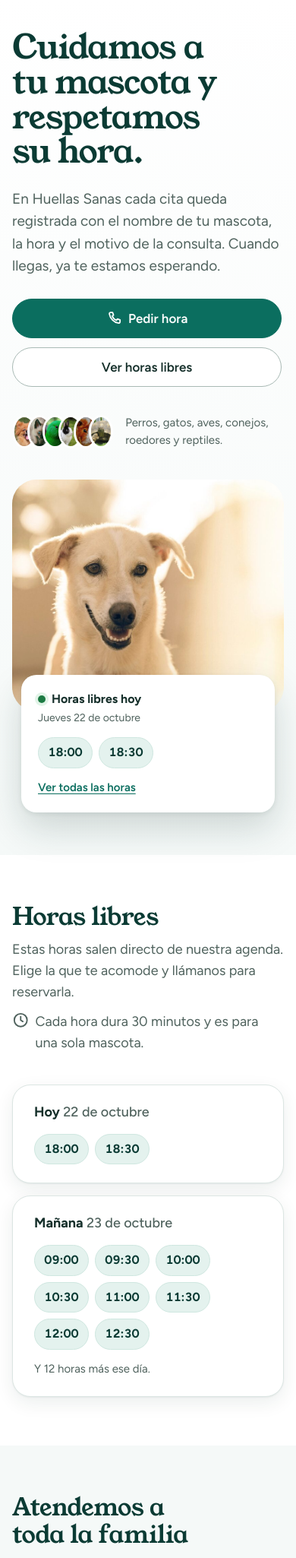
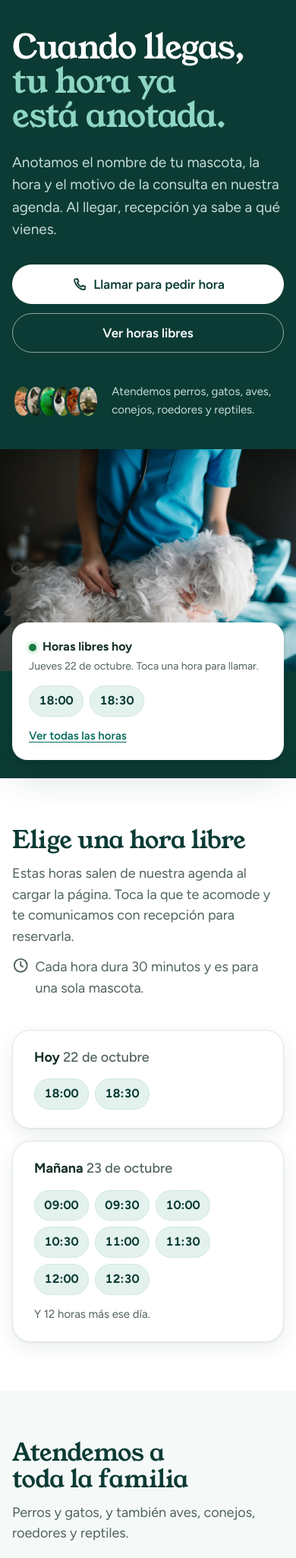
Before and after one commit to OsvaDev-HUB/Actividad-Obligatoria-Programacion-Backed, a Django app: page / in a window 390 px wide. Shown: the part 109-2159 px from the top of the page at 76% size. Run offline with Django 5.2, Linux system fonts and the light colour scheme; tables that the repository leaves empty hold one stand-in row (values such as "Sample post").

Commit message:
feat: Se mejora la portada con foto de veterinaria, horas que llaman al tocarlas y proxima cita en la agenda

```diff
--- a/clinica/static/clinica/css/estilos.css
+++ b/clinica/static/clinica/css/estilos.css
@@ -271,6 +271,18 @@ a:hover {
     color: var(--verde-oscuro);
 }
 
+.boton--contorno {
+    border-color: rgba(255, 255, 255, 0.55);
+    background: transparent;
+    color: var(--blanco);
+}
+
+.boton--contorno:hover {
+    border-color: var(--blanco);
+    background: rgba(255, 255, 255, 0.08);
+    color: var(--blanco);
+}
+
 .boton--grande {
     min-height: 3.25rem;
     padding: 0.875rem 1.75rem;
@@ -1178,36 +1264,41 @@ textarea:focus-visible {
     color: var(--verde);
 }
 
-/* Portada */
+/* Portada: campo verde oscuro a la izquierda y foto a sangre a la derecha */
 .portada {
-    padding: 4.5rem 0 5.5rem;
-    background: linear-gradient(180deg, var(--blanco) 0%, var(--fondo) 100%);
-}
-
-.portada .envoltura {
-    display: grid;
-    grid-template-columns: minmax(0, 1.05fr) minmax(0, 1fr);
-    gap: 4rem;
-    align-items: center;
+    display: grid;
+    grid-template-columns: minmax(0, 1fr) minmax(0, 1fr);
+    min-height: min(46rem, calc(100vh - 7.5rem));
+    background: var(--verde-oscuro);
+    color: var(--blanco);
 }
 
 .portada__texto {
     display: grid;
+    align-content: center;
     gap: 1.5rem;
     justify-items: start;
+    /* El texto se alinea con el contenedor de las demás secciones */
+    padding: 4rem 3.5rem 4rem max(1rem, calc((100vw - var(--ancho)) / 2));
 }
 
 .portada h1 {
-    max-width: 13ch;
-    color: var(--verde-oscuro);
-    font-size: clamp(2.75rem, 5.4vw, 4.75rem);
-    line-height: 1.04;
+    max-width: 12ch;
+    color: var(--blanco);
+    font-size: clamp(2.75rem, 5.6vw, 5rem);
+    line-height: 1.02;
     letter-spacing: -0.02em;
 }
 
+/* La parte del titular que importa, en menta y en su propia línea */
+.destacado {
+    display: block;
+    color: #8fd6c2;
+}
+
 .portada__bajada {
-    max-width: 44ch;
-    color: var(--tinta-suave);
+    max-width: 42ch;
+    color: #c4ddd6;
     font-size: 1.1875rem;
 }
 
@@ -1215,7 +1306,11 @@ textarea:focus-visible {
     display: flex;
     flex-wrap: wrap;
     gap: 0.75rem;
-    margin-top: 0.25rem;
+    margin-top: 0.5rem;
+}
+
+.portada :focus-visible {
+    outline-color: var(--blanco);
 }
 
 /* Fotos pequeñas superpuestas de las especies */
@@ -1223,8 +1318,8 @@ textarea:focus-visible {
     display: flex;
     align-items: center;
     gap: 1rem;
-    margin-top: 0.75rem;
-    color: var(--tinta-suave);
+    margin-top: 1rem;
+    color: #c4ddd6;
     font-size: 0.9375rem;
 }
 
@@ -1242,43 +1337,33 @@ textarea:focus-visible {
 .especies-mini img {
     width: 2.75rem;
     height: 2.75rem;
-    border: 3px solid var(--blanco);
+    border: 3px solid var(--verde-oscuro);
     border-radius: 50%;
     object-fit: cover;
 }
 
 .portada__visual {
     position: relative;
-    padding: 0 0 2.5rem 2.5rem;
-}
-
-/* Forma menta detrás de la foto */
-.portada__visual::before {
-    content: "";
+    min-height: 28rem;
+}
+
+.portada__foto {
     position: absolute;
-    top: 2.5rem;
-    right: -1.5rem;
-    bottom: 0;
-    left: 0;
-    border-radius: 40px;
-    background: var(--menta);
-}
-
-.portada__foto {
-    position: relative;
+    inset: 0;
     width: 100%;
-    aspect-ratio: 1 / 1;
-    border-radius: 32px;
+    height: 100%;
     object-fit: cover;
-    object-position: 30% center;
+    object-position: 45% center;
 }
 
 /* Tarjeta flotante con las horas libres de hoy */
 .disponible {
     position: absolute;
-    bottom: 0;
-    left: 0;
-    width: min(23rem, 85%);
+    bottom: 2.5rem;
+    left: -3rem;
+    z-index: 1;
+    width: min(24rem, 85%);
+    color: var(--tinta);
     padding: 1.25rem 1.375rem;
     border-radius: 20px;
     background: var(--blanco);
@@ -1329,6 +1414,7 @@ textarea:focus-visible {
 }
 
 .ficha-hora {
+    display: inline-block;
     min-width: 4.5rem;
     padding: 0.4375rem 0.75rem;
     border: 1.5px solid var(--menta-fuerte);
@@ -1652,28 +1761,76 @@ textarea:focus-visible {
 }
 
 @media (max-width: 860px) {
+    /* Portada en una columna: texto arriba y foto abajo con la tarjeta encima */
     .portada {
-        padding: 2.5rem 0 3.5rem;
-    }
-
-    .portada .envoltura,
+        grid-template-columns: 1fr;
+        min-height: 0;
+    }
+
+    .portada__texto {
+        padding: 2.5rem 1rem 2.5rem;
+    }
+
+    .portada__visual {
+        min-height: 0;
+        padding-bottom: 1.5rem;
+    }
+
+    .portada__foto {
+        position: static;
+        height: auto;
+        aspect-ratio: 4 / 3;
+    }
+
+    .disponible {
+        position: relative;
+        bottom: auto;
+        left: auto;
+        width: auto;
+        margin: -4rem 1rem 0;
+    }
+
     .horas,
     .registro {
         grid-template-columns: 1fr;
         gap: 2.5rem;
     }
 
-    .portada__visual {
-        padding: 0 0 2rem 1rem;
-    }
-
-    .portada__visual::before {
-        right: -1rem;
-    }
-
-    .galeria,
+    .galeria {
+        grid-template-columns: 1fr 1fr;
+    }
+
+    /* Pasos en columna: la línea pasa a ser vertical */
     .pasos {
-        grid-template-columns: 1fr 1fr;
+        grid-template-columns: 1fr;
+        gap: 2rem;
+    }
+
+    .pasos::before {
+        top: 0;
+        bottom: 0;
+        left: 1.6875rem;
+        width: 2px;
+        height: auto;
+    }
+
+    .pasos li {
+        padding-left: 4.75rem;
+    }
+
+    .pasos li::before {
+        position: absolute;
+        top: -0.375rem;
+        left: 0;
+        margin: 0;
+    }
+
+    .proxima {
+        grid-template-columns: auto minmax(0, 1fr);
+    }
+
+    .proxima form {
+        grid-column: 1 / -1;
     }
 
     .seccion {
@@ -1866,22 +2022,8 @@ textarea:focus-visible {
         font-size: 0.875rem;
     }
 
-    .portada__visual {
-        padding: 0;
-    }
-
-    .portada__visual::before {
-        display: none;
-    }
-
-    .portada__foto {
-        aspect-ratio: 4 / 3.4;
-    }
-
-    .disponible {
-        position: relative;
-        width: auto;
-        margin: -3rem 0.75rem 0;
+    .proxima__hora {
+        font-size: 2.25rem;
     }
 
     .llamado__caja .boton {
--- a/clinica/templates/clinica/inicio.html
+++ b/clinica/templates/clinica/inicio.html
@@ -45,16 +45,16 @@
 {% endblock %}
 
 {% block contenido %}
+{# Portada: campo verde oscuro con la foto a sangre hacia la derecha #}
 <section class="portada">
-    <div class="envoltura">
     <div class="portada__texto">
-            <h1>Cuidamos a tu mascota y respetamos su hora.</h1>
-            <p class="portada__bajada">En Huellas Sanas cada cita queda registrada con el nombre de tu mascota, la hora y el motivo de la consulta. Cuando llegas, ya te estamos esperando.</p>
+        <h1>Cuando llegas, <span class="destacado">tu hora ya está anotada.</span></h1>
+        <p class="portada__bajada">Anotamos el nombre de tu mascota, la hora y el motivo de la consulta en nuestra agenda. Al llegar, recepción ya sabe a qué vienes.</p>
         <div class="portada__botones">
-                <a class="boton boton--principal boton--grande" href="{{ contacto.telefono_enlace }}">
-                    {% include "clinica/icono.html" with nombre="telefono" %}Pedir hora
+            <a class="boton boton--blanco boton--grande" href="{{ contacto.telefono_enlace }}">
+                {% include "clinica/icono.html" with nombre="telefono" %}Llamar para pedir hora
             </a>
-                <a class="boton boton--grande" href="#horas">Ver horas libres</a>
+            <a class="boton boton--contorno boton--grande" href="#horas">Ver horas libres</a>
         </div>
         <div class="especies-mini">
             <ul aria-hidden="true">
@@ -62,21 +62,23 @@
                 <li><img src="{% with 'clinica/img/especie-'|add:valor|add:'.jpg' as ruta %}{% static ruta %}{% endwith %}" alt="" width="44" height="44"></li>
                 {% endfor %}
             </ul>
-                <p>Perros, gatos, aves, conejos, roedores y reptiles.</p>
+            <p>Atendemos perros, gatos, aves, conejos, roedores y reptiles.</p>
         </div>
     </div>
 
     <div class="portada__visual">
-            <img class="portada__foto" src="{% static 'clinica/img/perro-sonriente.jpg' %}" alt="Perro de pelo claro sonriendo bajo la luz del sol" width="1024" height="683">
+        <img class="portada__foto" src="{% static 'clinica/img/veterinaria-perro.jpg' %}" alt="Veterinaria con uniforme verde examinando con estetoscopio a un perro maltés blanco" width="2000" height="1335">
 
         {# Tarjeta con las horas libres reales del primer día disponible #}
         {% with dia=horas_libres.0 %}
         <div class="disponible">
             <p class="disponible__titulo"><span class="punto-vivo" aria-hidden="true"></span>Horas libres {% if dia.es_hoy %}hoy{% elif dia.es_manana %}mañana{% endif %}</p>
             {% if dia %}
-                <p class="disponible__dia">{{ dia.fecha|date:"l j \d\e F"|capfirst }}</p>
+            <p class="disponible__dia">{{ dia.fecha|date:"l j \d\e F"|capfirst }}. Toca una hora para llamar.</p>
             <ul class="fichas">
-                    {% for hora in dia.horas|slice:":6" %}<li class="ficha-hora">{{ hora|time:"H:i" }}</li>{% endfor %}
+                {% for hora in dia.horas|slice:":6" %}
+                <li><a class="ficha-hora" href="{{ contacto.telefono_enlace }}" aria-label="Llamar para reservar las {{ hora|time:'H:i' }}">{{ hora|time:"H:i" }}</a></li>
+                {% endfor %}
             </ul>
             <a class="disponible__mas" href="#horas">Ver todas las horas</a>
             {% else %}
@@ -85,14 +87,13 @@
         </div>
         {% endwith %}
     </div>
-    </div>
 </section>
 
 <section class="seccion" id="horas" aria-labelledby="titulo-horas">
     <div class="envoltura horas">
         <div class="seccion__cabeza">
-            <h2 id="titulo-horas">Horas libres</h2>
-            <p>Estas horas salen directo de nuestra agenda. Elige la que te acomode y llámanos para reservarla.</p>
+            <h2 id="titulo-horas">Elige una hora libre</h2>
+            <p>Estas horas salen de nuestra agenda al cargar la página. Toca la que te acomode y te comunicamos con recepción para reservarla.</p>
             <p class="horas__nota">{% include "clinica/icono.html" with nombre="reloj" %}Cada hora dura 30 minutos y es para una sola mascota.</p>
         </div>
         <div class="horas__dias">
@@ -100,7 +101,9 @@
             <div class="tarjeta horas__dia">
                 <h3>{% if dia.es_hoy %}Hoy{% elif dia.es_manana %}Mañana{% else %}{{ dia.fecha|date:"l"|capfirst }}{% endif %} <span>{{ dia.fecha|date:"j \d\e F" }}</span></h3>
                 <ul class="fichas">
-                    {% for hora in dia.horas %}<li class="ficha-hora">{{ hora|time:"H:i" }}</li>{% endfor %}
+                    {% for hora in dia.horas %}
+                    <li><a class="ficha-hora" href="{{ contacto.telefono_enlace }}" aria-label="Llamar para reservar las {{ hora|time:'H:i' }}">{{ hora|time:"H:i" }}</a></li>
+                    {% endfor %}
                 </ul>
                 {% if dia.restantes %}<p class="horas__mas">Y {{ dia.restantes }} hora{{ dia.restantes|pluralize }} más ese día.</p>{% endif %}
             </div>
@@ -115,7 +118,7 @@
     <div class="envoltura">
         <div class="seccion__cabeza">
             <h2 id="titulo-especies">Atendemos a toda la familia</h2>
-            <p>No solo perros y gatos: también recibimos aves, conejos, roedores y reptiles.</p>
+            <p>Perros y gatos, y también aves, conejos, roedores y reptiles.</p>
         </div>
         <ul class="galeria">
             {% for valor, texto in especies %}
@@ -131,20 +134,21 @@
 <section class="seccion" id="pasos" aria-labelledby="titulo-pasos">
     <div class="envoltura">
         <div class="seccion__cabeza">
-            <h2 id="titulo-pasos">Cómo agendar una hora</h2>
+            <h2 id="titulo-pasos">Pedir hora toma una llamada</h2>
         </div>
+        {# Los tres pasos van unidos por una línea, en orden #}
         <ol class="pasos">
-            <li class="tarjeta">
+            <li>
                 <h3>Llámanos</h3>
                 <p>Al {{ contacto.telefono }}. Cuéntanos quién es tu mascota y qué le pasa.</p>
             </li>
-            <li class="tarjeta">
-                <h3>Registramos a tu mascota</h3>
-                <p>Anotamos su nombre, especie y raza, tu nombre y el motivo de la consulta.</p>
+            <li>
+                <h3>Anotamos todo en la agenda</h3>
+                <p>Su nombre, especie y raza, tu nombre y el motivo de la consulta.</p>
             </li>
-            <li class="tarjeta">
-                <h3>Te damos una hora libre</h3>
-                <p>Cada hora es para una sola cita, así que no hay cruces. Cuando llegas, ya estás en la agenda.</p>
+            <li>
+                <h3>Llegas y te estamos esperando</h3>
+                <p>Cada hora es para una sola mascota, así que no hay cruces. Si no puedes venir, avísanos y liberamos la hora.</p>
             </li>
         </ol>
     </div>
@@ -154,8 +158,8 @@
     <div class="envoltura registro">
         <img class="registro__foto" src="{% static 'clinica/img/perro-y-gato.jpg' %}" alt="Un gato atigrado acurrucado sobre un perro de pelo claro en el pasto" width="1024" height="603" loading="lazy">
         <div class="registro__texto">
-            <h2 id="titulo-registro">Tu hora queda anotada, sin papeles</h2>
-            <p>En recepción vemos la agenda del día ordenada por hora, con la próxima cita marcada. El motivo de la consulta queda junto a la hora y no se pierde en un mensaje.</p>
+            <h2 id="titulo-registro">Así vemos tu cita en recepción</h2>
+            <p>La agenda del día está ordenada por hora y marca quién viene a continuación. El motivo de la consulta queda junto a la hora, a la vista de todo el equipo.</p>
             <figure class="tarjeta ejemplo">
                 <table class="agenda">
                     <thead>
@@ -168,17 +172,17 @@
                     <tbody>
                         <tr class="fila">
                             <td class="agenda__hora"><span class="hora">10:00</span></td>
-                            <td class="agenda__paciente"><div class="paciente"><span class="avatar especie-gato" aria-hidden="true">M</span><div><strong class="paciente__nombre">Misha</strong><span class="paciente__detalle">Gato, control de rutina</span></div></div></td>
+                            <td class="agenda__paciente"><div class="paciente"><span class="avatar especie-gato" aria-hidden="true">M</span><div><strong class="paciente__nombre">Misha</strong><span class="paciente__detalle"><span class="pastilla-especie especie-gato">Gato</span> Control de rutina</span></div></div></td>
                             <td class="agenda__estado"><span class="estado estado--atendida">{% include "clinica/icono.html" with nombre="check" %}Atendida</span></td>
                         </tr>
                         <tr class="fila fila--siguiente">
                             <td class="agenda__hora"><span class="hora">10:30</span><span class="marca-siguiente">{% include "clinica/icono.html" with nombre="siguiente" %}Siguiente</span></td>
-                            <td class="agenda__paciente"><div class="paciente"><span class="avatar especie-perro" aria-hidden="true">R</span><div><strong class="paciente__nombre">Rocky</strong><span class="paciente__detalle">Perro, vacuna antirrábica</span></div></div></td>
+                            <td class="agenda__paciente"><div class="paciente"><span class="avatar especie-perro" aria-hidden="true">R</span><div><strong class="paciente__nombre">Rocky</strong><span class="paciente__detalle"><span class="pastilla-especie especie-perro">Perro</span> Vacuna antirrábica</span></div></div></td>
                             <td class="agenda__estado"><span class="estado estado--pendiente">{% include "clinica/icono.html" with nombre="pendiente" %}Pendiente</span></td>
                         </tr>
                         <tr class="fila">
                             <td class="agenda__hora"><span class="hora">11:00</span></td>
-                            <td class="agenda__paciente"><div class="paciente"><span class="avatar especie-ave" aria-hidden="true">K</span><div><strong class="paciente__nombre">Kiwi</strong><span class="paciente__detalle">Ave, revisión de un ala</span></div></div></td>
+                            <td class="agenda__paciente"><div class="paciente"><span class="avatar especie-ave" aria-hidden="true">K</span><div><strong class="paciente__nombre">Kiwi</strong><span class="paciente__detalle"><span class="pastilla-especie especie-ave">Ave</span> Revisión de un ala</span></div></div></td>
                             <td class="agenda__estado"><span class="estado estado--pendiente">{% include "clinica/icono.html" with nombre="pendiente" %}Pendiente</span></td>
                         </tr>
                     </tbody>
@@ -193,8 +197,8 @@
     <div class="envoltura">
         <div class="llamado__caja">
             <div>
-                <h2 id="titulo-llamado">¿Necesitas una hora para tu mascota?</h2>
-                <p>Llámanos al {{ contacto.telefono }} y te damos la próxima hora libre.</p>
+                <h2 id="titulo-llamado">¿Tu mascota necesita una hora?</h2>
+                <p>Llámanos al {{ contacto.telefono }}.{% with hoy=horas_libres.0 %}{% if hoy and hoy.es_hoy %} Hoy quedan {{ hoy.total }} hora{{ hoy.total|pluralize }} libre{{ hoy.total|pluralize }}.{% endif %}{% endwith %}</p>
             </div>
             <a class="boton boton--blanco boton--grande" href="{{ contacto.telefono_enlace }}">
                 {% include "clinica/icono.html" with nombre="telefono" %}Llamar ahora
@@ -239,7 +243,7 @@
         </div>
         <div class="pie__abajo">
             <p>Teléfono y dirección de ejemplo.</p>
-            <p>Fotos de dominio público (CC0) desde rawpixel.</p>
+            <p>Foto de portada: Nenad Stojkovic, <a href="https://creativecommons.org/licenses/by/2.0">CC BY 2.0</a>. Fotos de mascotas: dominio público (CC0).</p>
         </div>
     </div>
 </footer>
```
Also changed, not shown: other parts of clinica/static/clinica/css/estilos.css (+106 -10 lines), clinica/static/clinica/img/CREDITOS.md (+2 -2 lines), clinica/templates/clinica/citas_dia.html (+22 -1 lines), clinica/static/clinica/img/perro-sonriente.jpg (deleted), clinica/static/clinica/img/veterinaria-perro.jpg (added). Lines whose indentation alone changed are shown as unchanged.
